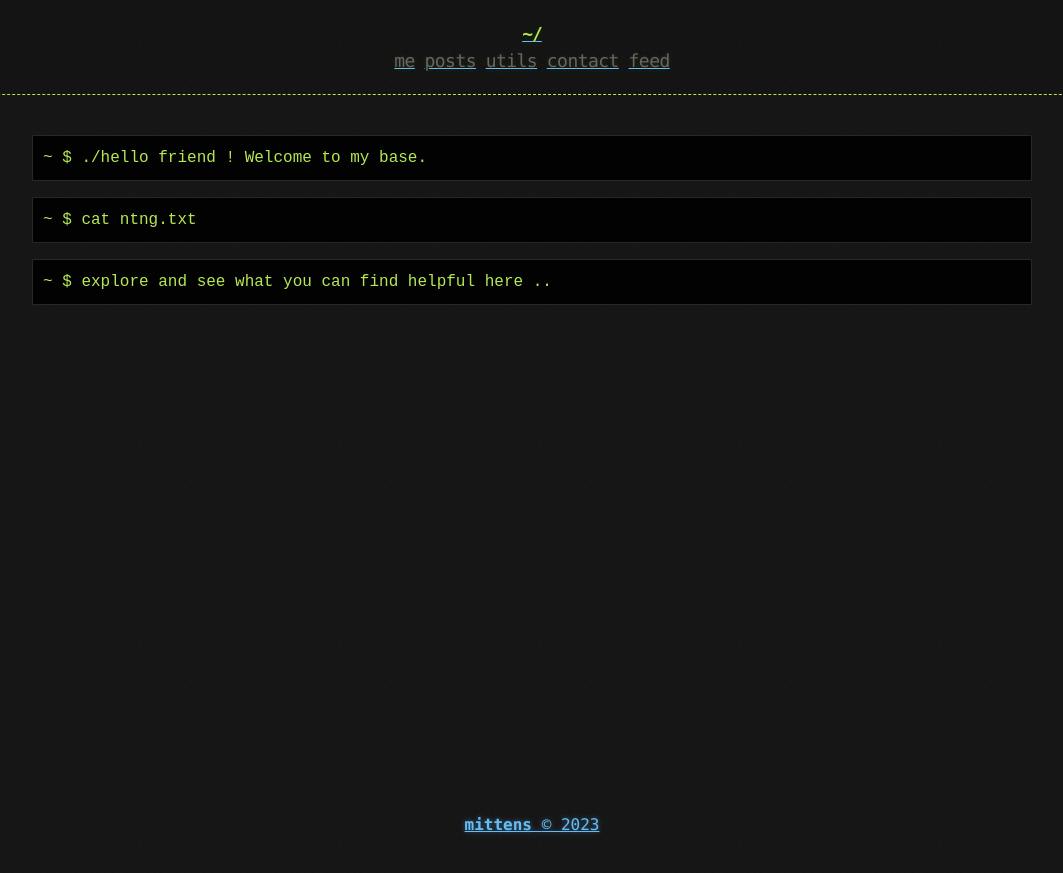
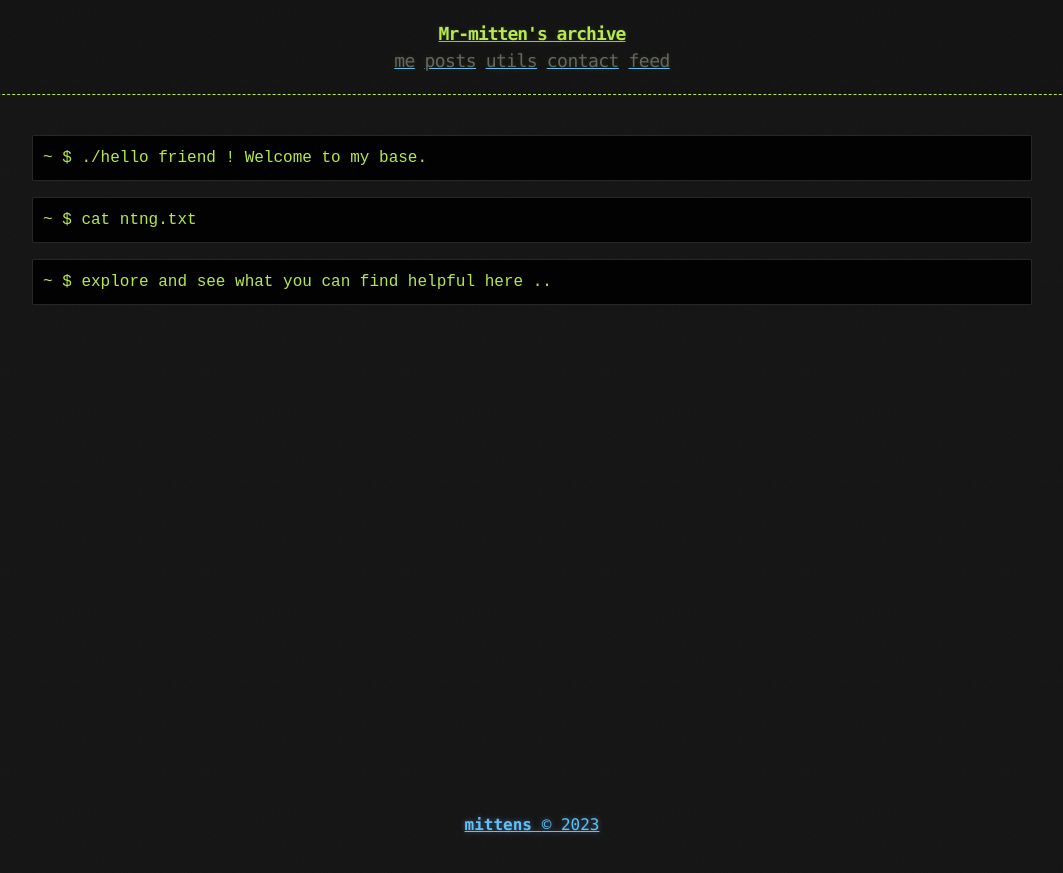
Before and after one commit to zoulx32/mr-mittens.oldweb, a Jekyll site: the page built from index.md, in a window 1280 px wide. Shown: the top 873 px of the page, without its empty margins (108-1171 px from the left). Built offline with Jekyll 4.4.1, drawn with Linux system fonts in a browser that asks for light colours.

Commit message:
Update header.html

```diff
--- a/_includes/header.html
+++ b/_includes/header.html
@@ -2,7 +2,7 @@
   <div>
     <a href="{{ "/" | prepend: site.baseurl | replace: '//', '/' }}">
     {% assign owner_first_name = site.owner | split: " " %}
-    <h1>~/</h1>
+    <h1>Mr-mitten's archive</h1>
     </a>
     <div class="header-links">
       {% include links.html %}
```
